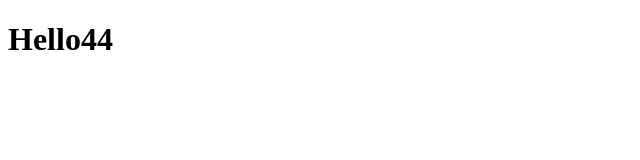
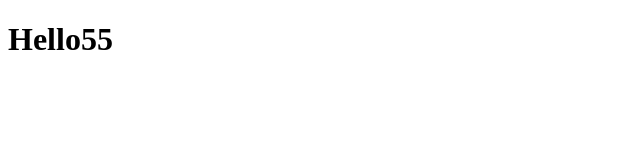
Before and after one commit to x-mad/helloworld, a plain HTML site: page index.html in a window 1280 px wide. Shown: the full height of the page, 0-640 px from the left. Drawn offline with Linux system fonts and the light colour scheme.

Commit message:
Update index.html

```diff
--- a/index.html
+++ b/index.html
@@ -5,6 +5,6 @@
     <title>Title</title>
 </head>
 <body>
-  <h1>Hello44</h1>
+  <h1>Hello55</h1>
 </body>
 </html>
```
